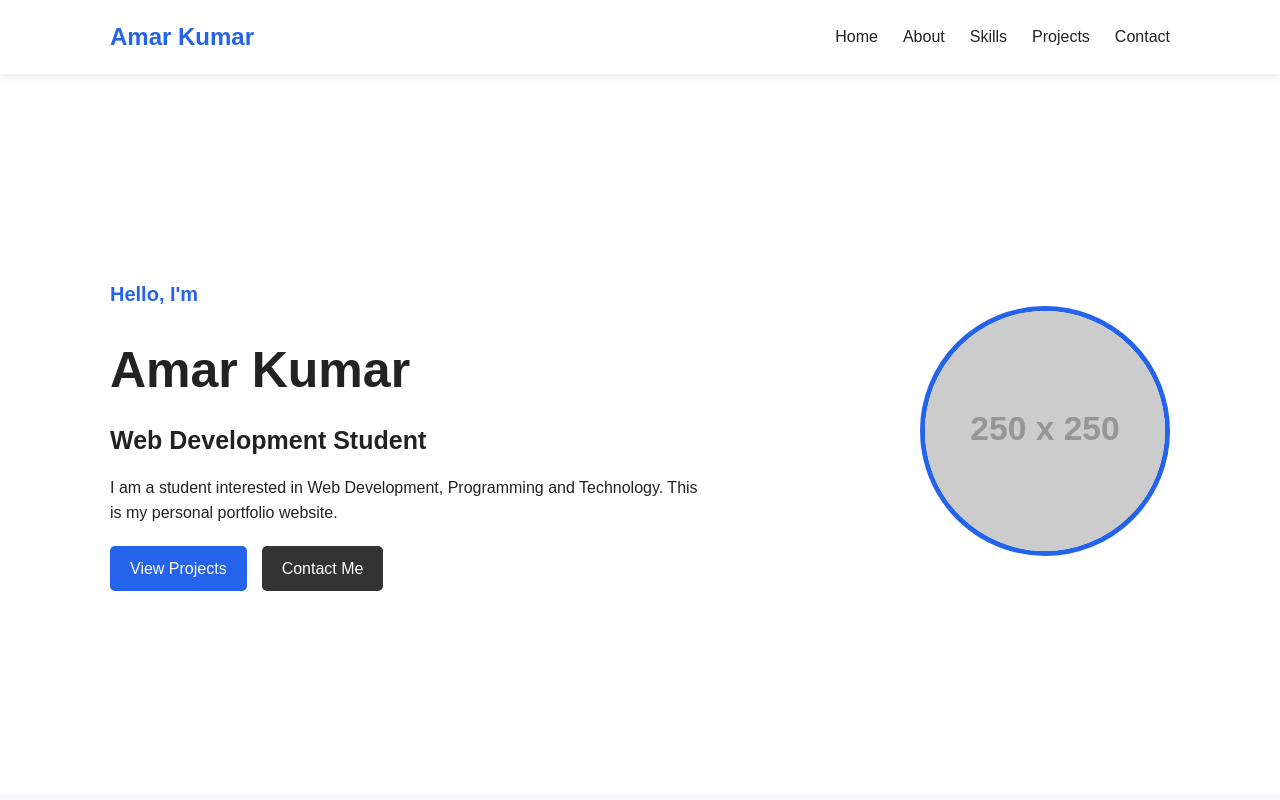
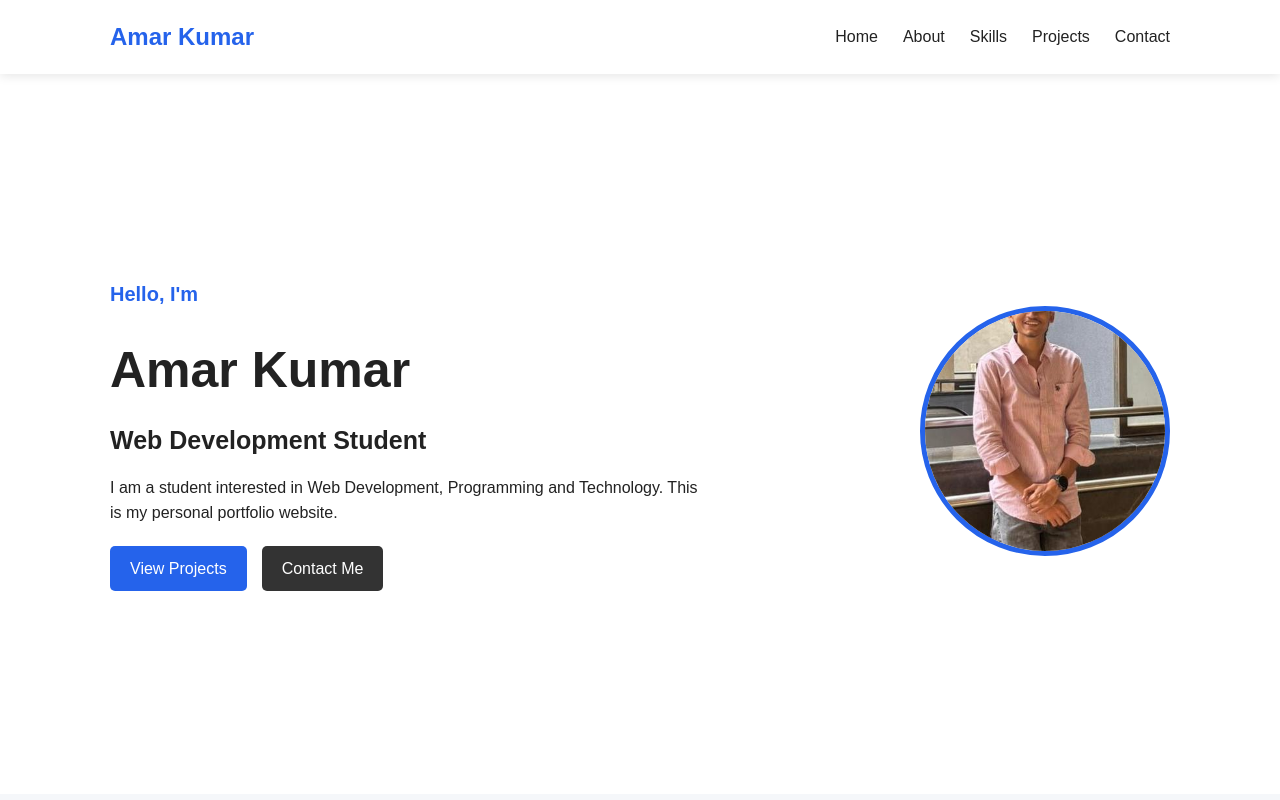
Before and after one commit to amarkumarExecuter/CODESOFT_PROTFOLIO, a plain HTML site: page INDEX.html in a window 1280 px wide. Shown: the top 800 px of the page. Drawn offline with Linux system fonts and the light colour scheme; placeholder pictures from the web are drawn by us.

Commit message:
Update profile photo source in INDEX.html

```diff
--- a/INDEX.html
+++ b/INDEX.html
@@ -59,7 +59,7 @@
 
             <!-- Photo -->
             <div class="profile">
-                <img src="https://via.placeholder.com/250" alt="Profile Photo">
+                <img src="amar.jpg" alt="Profile Photo">
             </div>
 
         </div>
```
